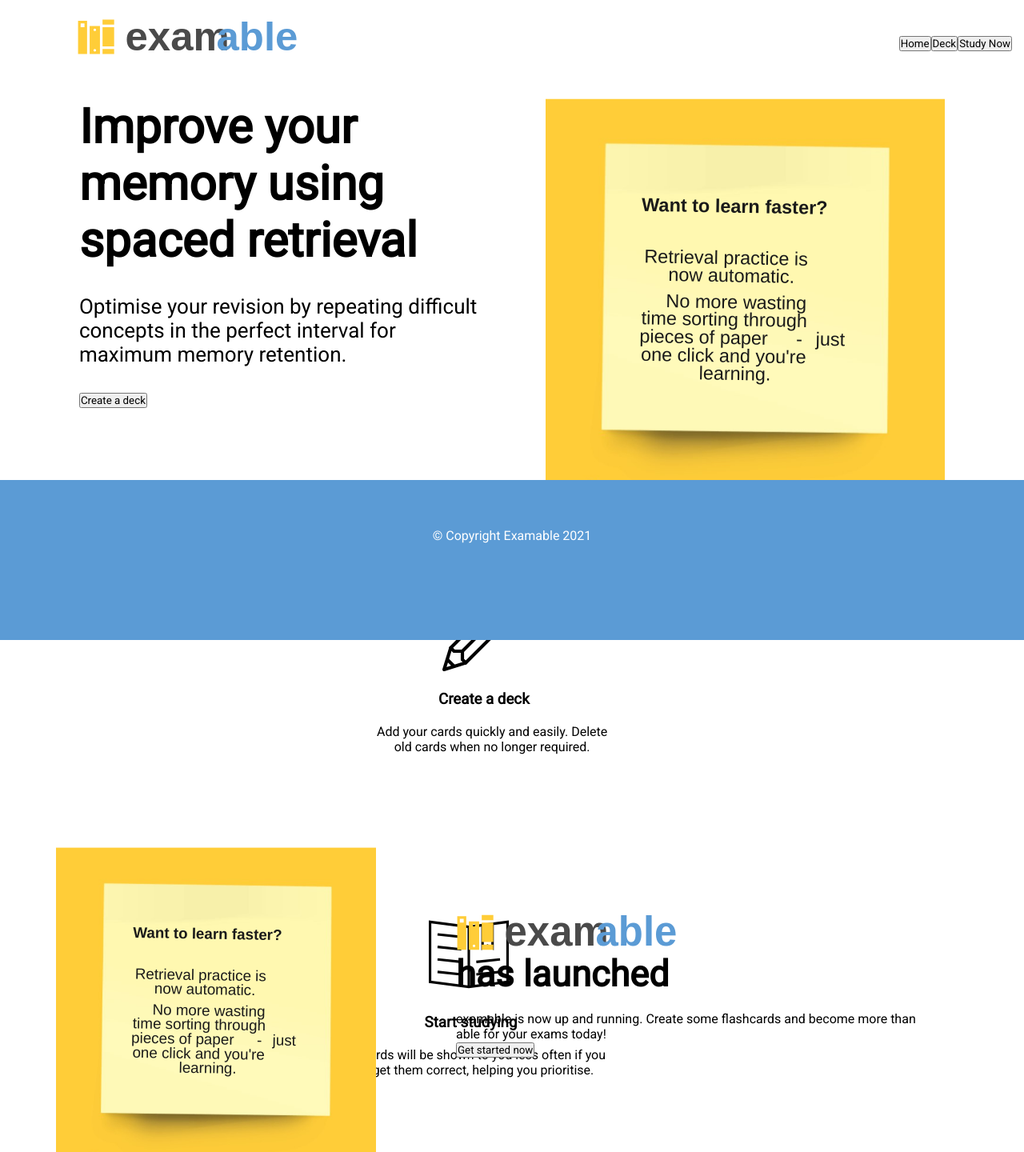
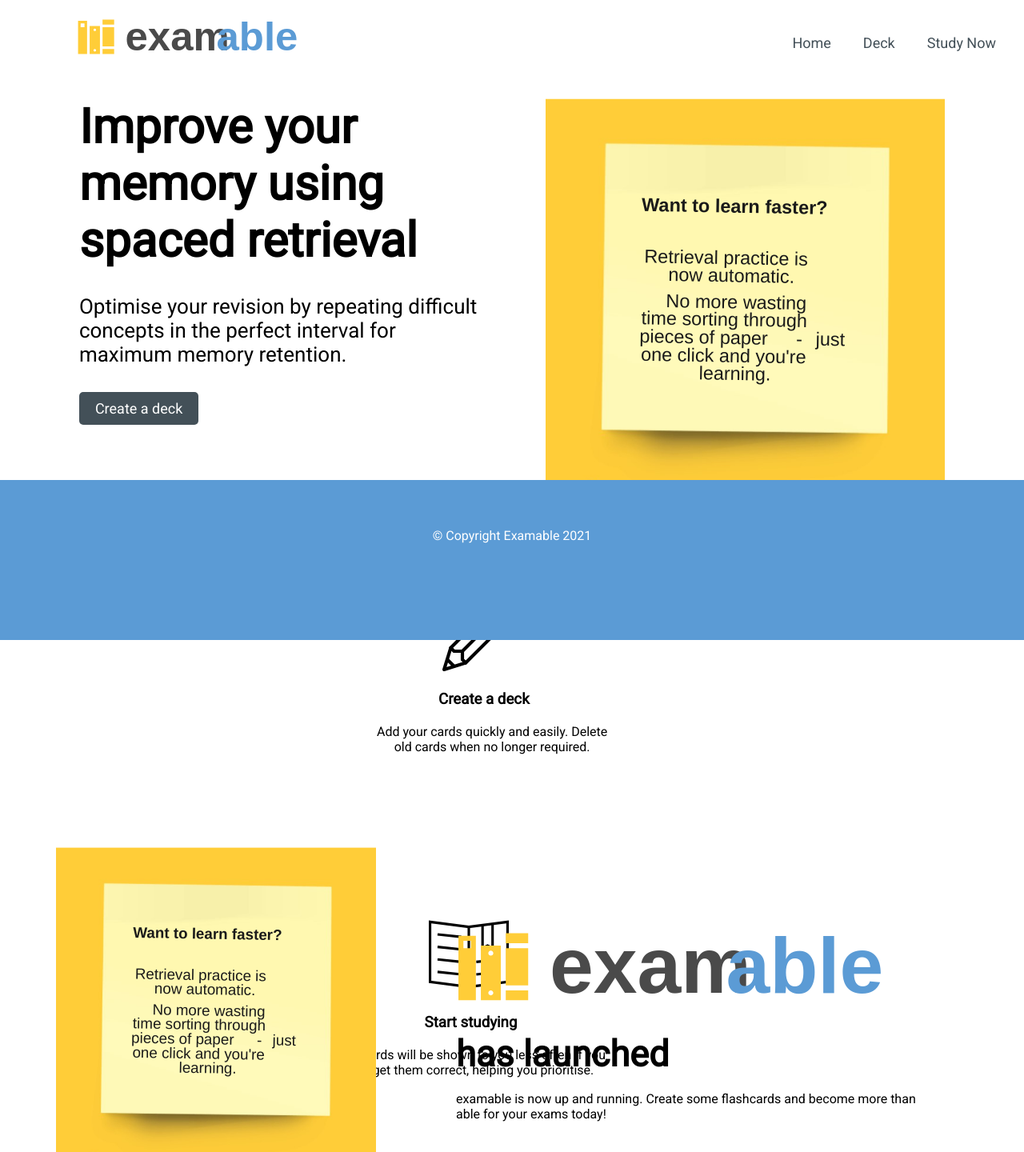
Before and after one commit to tianqibu/examable, a React (Create React App) app in the folder frontend/app/: page / in a window 1280 px wide. Shown: the top 1440 px of the page at 80% size. Built offline with nearby package versions, Linux system fonts and the light colour scheme; no server answers.

Commit message:
Fix button styling

```diff
--- a/frontend/app/src/App.js
+++ b/frontend/app/src/App.js
@@ -31,7 +31,6 @@ function App() {
      <Launch />
      <ExampleCards />
      <Footer />
-
     </div>
   );
 }
--- a/frontend/app/src/components/Article.js
+++ b/frontend/app/src/components/Article.js
@@ -7,7 +7,10 @@ const Article = () => {
             <div className='articleBody'>
                 <h1>Improve your memory using spaced retrieval</h1>
                 <p className='articleText'>Optimise your revision by repeating difficult concepts in the perfect interval for maximum memory retention.</p>
-                <Button text="Create a deck" className="blueButton"/>
+                <Button
+                    buttonStyle="btn--charcoal"
+                    text="Create a deck"
+                />
             </div>
             <img className='articleImage right' src={image} alt="A note with the question 'Want to learn faster?' written on it"></img>
         </article>
--- a/frontend/app/src/components/Button.js
+++ b/frontend/app/src/components/Button.js
@@ -1,19 +1,40 @@
 import PropTypes from 'prop-types'
+import './button.css'
 
-const Button = ({ backgroundColor, text }) => {
-    return <button style={{ backgroundColor: backgroundColor }}
-    className='btn'>{ text }</button>
+const STYLES = [
+    "btn--blue",
+    "btn--charcoal",
+    "btn--white",
+    "btn--yellow",
+    "btn--red",
+    "btn--green"
+]
+
+const SIZES = [
+    "btn--medium",
+    "btn--small"
+]
+
+const Button = ({
+    onClick,
+    buttonStyle,
+    buttonSize,
+    text
+    }) => {
+
+    const checkButtonStyle = STYLES.includes(buttonStyle) ? buttonStyle : STYLES[1]
+
+    const checkButtonSize = SIZES.includes(buttonSize) ? buttonSize : SIZES[0]
+
+    return <button
+        className={`btn ${checkButtonStyle} ${checkButtonSize}`}
+        onClick={onClick}
+    >{ text }</button>
 }
-
-// // Defaults for button
-// Button.defaultProps = {
-//     backgroundColor: '#FFF'
-// }
 
 // Prop validation
 Button.propTypes = {
-    text: PropTypes.string,
-    backgroundColor: PropTypes.string
+    text: PropTypes.string
 }
 
 export default Button
--- a/frontend/app/src/components/Header.js
+++ b/frontend/app/src/components/Header.js
@@ -7,9 +7,21 @@ const Header = () => {
         <nav className="navBar">
             <img className='logo left' src={logo} alt="Examable Logo"></img>
             <div>
-                <Button className='navButton' text= "Home" className="right" />
-                <Button className='navButton' text= "Deck" className="right" />
-                <Button className='navButton' text= "Study Now" className="right" />
+                <Button
+                    buttonStyle="btn--white"
+                    text= "Home"
+                    className="right"
+                />
+                <Button
+                    buttonStyle="btn--white"
+                    text= "Deck"
+                    className="right"
+                />
+                <Button
+                    buttonStyle="btn--white"
+                    text= "Study Now"
+                    className="right"
+                />
             </div>
         </nav>
     )
--- a/frontend/app/src/components/Launch.js
+++ b/frontend/app/src/components/Launch.js
@@ -12,8 +12,8 @@ const Launch = () => {
                 <div className="textContainer">
                     <img className="launchLogo" src={logo} alt=''></img>
                     <h1 className="launchHeading">has launched</h1>
-                    <p>examable is now up and running. Create some flashcards and become more than able for your exams today!</p>
-                    <Button className="launchButton" text="Get started now"/>
+                    <p className="launchParagraph">examable is now up and running. Create some flashcards and become more than able for your exams today!</p>
+                    <Button buttonStyle="btn--charcoal" text="Get started now"/>
                 </div>
             </div>
         </div>
--- /dev/null
+++ b/frontend/app/src/components/button.css
@@ -0,0 +1,70 @@
+:root {
+    --yellow: #ffcd38ff;
+    --charcoal: #435058ff;
+    --blue:  #5b9bd5ff;
+    --red:  #FF0000ff;
+    --green: #70AD47ff;
+    --white: #FFFFFF;
+}
+
+.btn {
+    font-family: "Roboto", sans-serif;
+    font-weight: 400;
+    border-radius: 5px;
+    cursor: pointer;
+    transition: transform 0.3s ease;
+}
+
+.btn:hover {
+    transform: translateY(-3px);
+}
+
+.btn--blue {
+    background-color: var(--blue);
+    color: var(--white);
+    border: none;
+}
+
+.btn-blue:hover {
+    background-color: var(--white);
+    color: var(--blue);
+    border: 2px solid var(--blue);
+}
+
+.btn--white {
+    background-color: var(--white);
+    color: var(--charcoal);
+    border: none;
+    outline: none;
+}
+
+.btn--white:hover {
+    background-color: var(--blue);
+    color: var(--white);
+    border: none;
+    outline: none;
+}
+
+
+.btn--charcoal {
+    background-color: var(--charcoal);
+    color: var(--white);
+    border: none;
+    outline: none;
+}
+
+.btn--charcoal:hover {
+    background-color: var(--white);
+    color: var(--charcoal);
+    border: 2px solid var(--charcoal);
+}
+
+.btn--medium {
+    padding: 10px 20px;
+    font-size: 18px;
+}
+
+.btn--small {
+    padding: 15px 20px;
+    font-size: 18px;
+}
--- a/frontend/app/src/index.css
+++ b/frontend/app/src/index.css
@@ -48,26 +48,6 @@
   padding-right: 15px;
 }
 
-.navButton {
-  display: inline-block;
-  color: #435058ff;
-  border: none;
-  padding: 10px 20px;
-  margin: 5px;
-  border-radius: 5px;
-  cursor: pointer;
-  text-decoration: none;
-  font-size: 20px;
-  font-weight: 700;
-  outline: none;
-  background-color: #FFF;
-}
-
-.navButton:hover {
-  background: #5b9bd5ff;
-  color: white;
-}
-
 footer {
   width: 100%;
   position: fixed;
@@ -108,12 +88,6 @@ footer {
   max-width: 500px;
 }
 
-.blueButton {
-  background: #5b9bd5ff;
-  color: white;
-  padding-left: 0;
-}
-
 h1 {
   font-size: 60px;
 }
@@ -133,7 +107,7 @@ h1 {
 }
 
 .launchLogo {
-  width: 300px;
+  width: 100%;
   margin-bottom: -40px;
 }
 
@@ -142,12 +116,12 @@ h1 {
   padding-bottom: 20px;
 }
 
+.launchParagraph {
+  padding-bottom: 40px;
+}
+
 .placeholder {
   width: 400px;
-}
-
-.launchButton {
-  color: red;
 }
 
 .textContainer {
```
